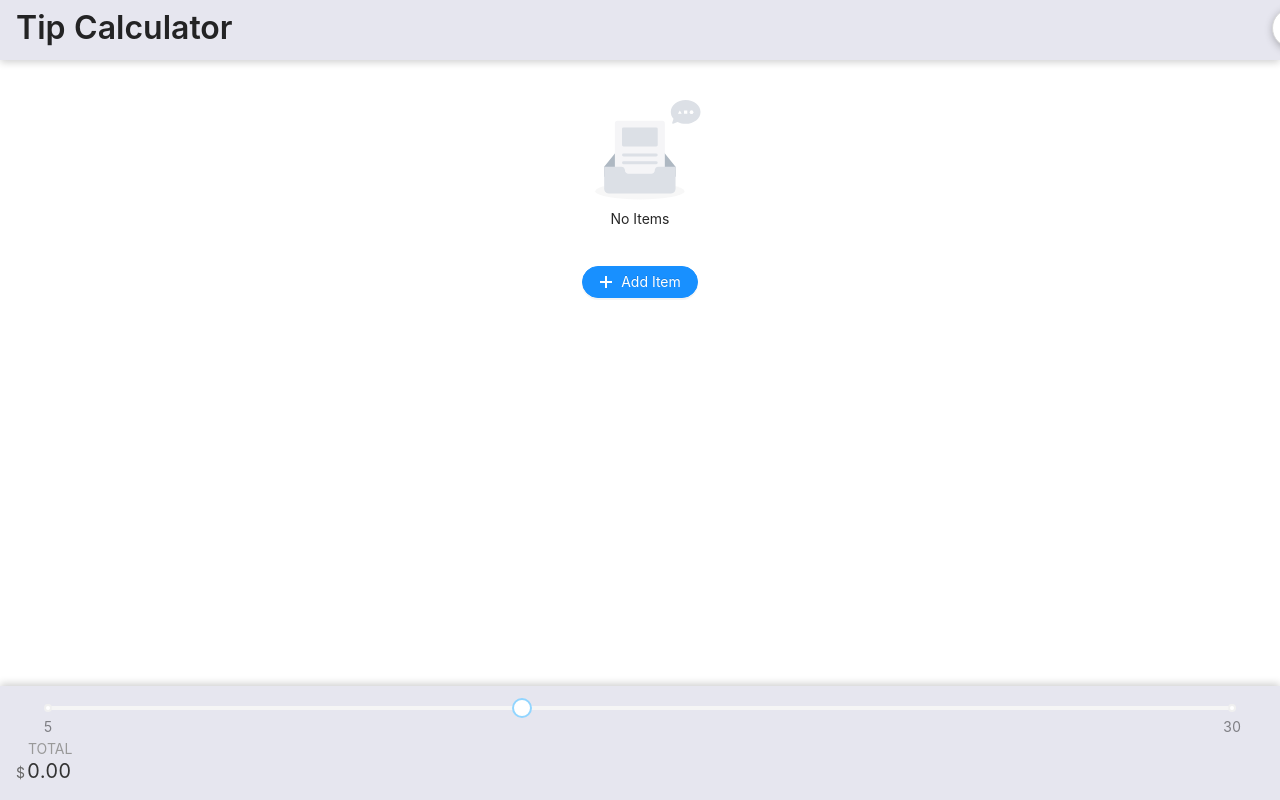
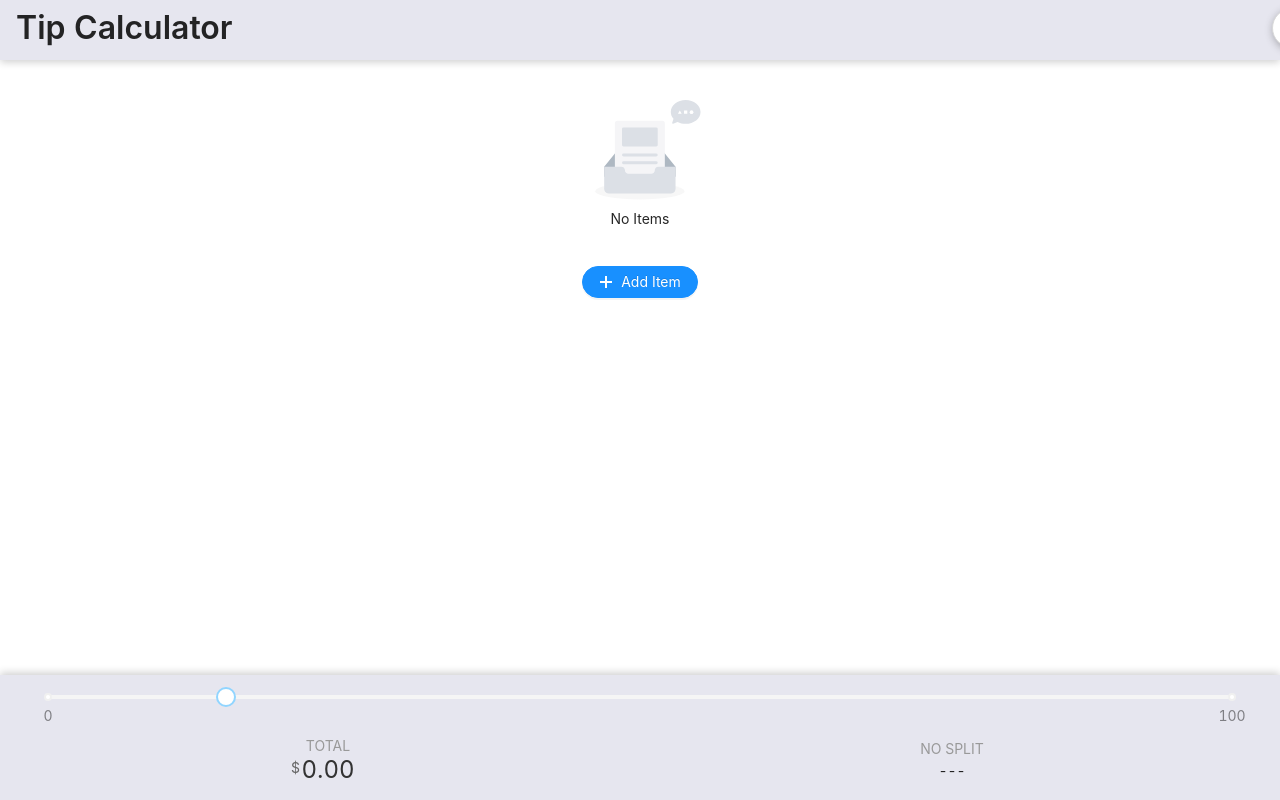
Before and after one commit to mikedpad/tip-calculator, a React (Create React App) app: page / in a window 1280 px wide. Built offline with nearby package versions, Linux system fonts and the light colour scheme.

Commit message:
Moved Header and Footer into separate components

```diff
--- a/src/components/App.jsx
+++ b/src/components/App.jsx
@@ -1,12 +1,10 @@
 import { Col, Row, Table, Empty } from 'antd';
-import Title from 'antd/lib/typography/Title';
-import TipSlider from './UI/TipSlider';
-import AppSettingsButton from './UI/Buttons/AppSettingsButton';
-import Amount from './UI/Amount';
 import { useTipCalc } from '../context/useTipCalc';
 import InputCost from './UI/Fields/InputCost';
 import DeleteItemButton from './UI/Buttons/DeleteItemButton';
 import AddItemButton from './UI/Buttons/AddItemButton';
+import Header from './UI/Header';
+import Footer from './UI/Footer';
 
 const currency = new Intl.NumberFormat(`en-US`, {
   style: `currency`,
@@ -17,9 +15,8 @@ const currency = new Intl.NumberFormat(`en-US`, {
 const TableFooter = () => <AddItemButton />;
 
 const App = () => {
-  const { items, evenSplit } = useTipCalc();
+  const { items, total, split } = useTipCalc();
   const hasItems = items.length > 0;
-  const total = items.reduce((acc, { cost, tip }) => acc + cost + tip, 0);
 
   const columns = [
     {
@@ -48,29 +45,7 @@ const App = () => {
 
   return (
     <>
-      <header
-        style={{
-          backgroundColor: `#e6e6ef`,
-          boxShadow: `0 2px 8px rgba(0, 0, 0, 0.2)`,
-          minHeight: 60,
-          margin: `0 0 16px`,
-          padding: `0 16px`,
-          position: `fixed`,
-          left: 0,
-          right: 0,
-          top: 0,
-          zIndex: 3,
-        }}
-      >
-        <Row align="middle" wrap={false}>
-          <Col flex="auto">
-            <Title style={{ margin: 0, fontSize: 32 }}>Tip Calculator</Title>
-          </Col>
-          <Col flex="0 1">
-            <AppSettingsButton />
-          </Col>
-        </Row>
-      </header>
+      <Header title="Tip Calculator" />
       <main style={{ padding: `60px 0 120px` }}>
         <Row align="middle" justify="center">
           <Col flex="auto">
@@ -91,30 +66,7 @@ const App = () => {
           </Col>
         </Row>
       </main>
-      <footer
-        style={{
-          backgroundColor: `#e6e6ef`,
-          bottom: 0,
-          boxShadow: `0 -2px 8px rgba(0, 0, 0, 0.2)`,
-          padding: `8px 16px 16px`,
-          position: `fixed`,
-          left: 0,
-          right: 0,
-          zIndex: 2,
-        }}
-      >
-        <TipSlider />
-        <Row align="middle" justify="center" wrap={false}>
-          <Col flex="auto">
-            <Amount label="Total" value={total} />
-          </Col>
-          {evenSplit && (
-            <Col flex="auto">
-              <Amount label="Split" value={total} />
-            </Col>
-          )}
-        </Row>
-      </footer>
+      <Footer total={total} split={split} />
     </>
   );
 };
--- a/src/components/UI/Buttons/AppSettingsButton.jsx
+++ b/src/components/UI/Buttons/AppSettingsButton.jsx
@@ -1,7 +1,7 @@
 import { SettingOutlined } from '@ant-design/icons';
 import { Button, Form, Modal, Switch } from 'antd';
+import clamp from 'lodash/clamp';
 import debounce from 'lodash/debounce';
-import clamp from 'lodash/clamp';
 import { useTipCalc } from '../../../context/useTipCalc';
 import IntInput from '../Fields/IntInput';
 
@@ -10,16 +10,12 @@ const { Item } = Form;
 const SettingsModalButton = () => {
   const {
     showDetails,
-    evenSplit,
-    toggleEvenSplit,
-    splitCount,
-    setSplitCount,
+    split,
+    splitRange: [minSplit, maxSplit],
+    setSplit,
     toggleDetails,
-    tipRange: [minTip, maxTip],
-    setTipRange,
   } = useTipCalc();
-  const onMinTipChange = debounce(v => setTipRange([clamp(v, 0, maxTip), maxTip]), 50);
-  const onMaxTipChange = debounce(v => setTipRange([minTip, clamp(v, minTip, 100)]), 50);
+  const onSplitChange = debounce(v => setSplit(clamp(v, minSplit, maxSplit)), 50);
 
   function showSettingsModal() {
     Modal.info({
@@ -32,15 +28,8 @@ const SettingsModalButton = () => {
           <Item label="Show Details">
             <Switch defaultChecked={showDetails} onChange={toggleDetails} />
           </Item>
-          <Item label="Even Split">
-            <Switch defaultChecked={evenSplit} onChange={toggleEvenSplit} />
-            <IntInput value={splitCount} onChange={setSplitCount} disabled={evenSplit} />
-          </Item>
-          <Item label="Min %">
-            <IntInput value={minTip} onChange={onMinTipChange} />
-          </Item>
-          <Item label="Max %">
-            <IntInput value={maxTip} onChange={onMaxTipChange} />
+          <Item label="Split">
+            <IntInput value={split} onChange={onSplitChange} />
           </Item>
         </Form>
       ),
--- /dev/null
+++ b/src/components/UI/Footer.jsx
@@ -0,0 +1,42 @@
+import PropTypes from 'prop-types';
+import TipSlider from './Interactable/TipSlider';
+import Amount from './Text/Amount';
+
+const Footer = ({ total, split }) => {
+  const splitEnabled = split > 1;
+  return (
+    <footer
+      style={{
+        backgroundColor: `#e6e6ef`,
+        bottom: 0,
+        boxShadow: `0 -2px 8px rgba(0, 0, 0, 0.2)`,
+        padding: `8px 16px 16px`,
+        position: `fixed`,
+        left: 0,
+        right: 0,
+        zIndex: 2,
+      }}
+    >
+      <TipSlider />
+      <div className="totals">
+        <div className="totals-value">
+          <Amount label="Total" value={total} />
+        </div>
+        <div className="totals-split">
+          <Amount
+            // label={splitEnabled ? `Split In ${split}` : `No Split`}
+            label={splitEnabled ? `${split}-Way Split` : `No Split`}
+            value={splitEnabled ? total / split : null}
+          />
+        </div>
+      </div>
+    </footer>
+  );
+};
+
+export default Footer;
+
+Footer.propTypes = {
+  total: PropTypes.number.isRequired,
+  split: PropTypes.number.isRequired,
+};
--- /dev/null
+++ b/src/components/UI/Header.jsx
@@ -0,0 +1,37 @@
+import PropTypes from 'prop-types';
+import { Col, Row, Typography } from 'antd';
+import AppSettingsButton from './Buttons/AppSettingsButton';
+
+const { Title } = Typography;
+
+const Header = ({ title }) => (
+  <header
+    style={{
+      backgroundColor: `#e6e6ef`,
+      boxShadow: `0 2px 8px rgba(0, 0, 0, 0.2)`,
+      minHeight: 60,
+      margin: `0 0 16px`,
+      padding: `0 16px`,
+      position: `fixed`,
+      left: 0,
+      right: 0,
+      top: 0,
+      zIndex: 3,
+    }}
+  >
+    <Row align="middle" wrap={false}>
+      <Col flex="auto">
+        <Title style={{ margin: 0, fontSize: 32 }}>{title}</Title>
+      </Col>
+      <Col flex="0 1">
+        <AppSettingsButton />
+      </Col>
+    </Row>
+  </header>
+);
+
+export default Header;
+
+Header.propTypes = {
+  title: PropTypes.string.isRequired,
+};
--- a/src/components/UI/TipSlider.jsx
+++ b/src/components/UI/Interactable/TipSlider.jsx
@@ -1,15 +1,18 @@
 import { Slider } from 'antd';
 import debounce from 'lodash/debounce';
-import { useTipCalc } from '../../context/useTipCalc';
+import { useTipCalc } from '../../../context/useTipCalc';
 
 function formatTip(value) {
   return `${value}%`;
 }
 
 const TipSlider = () => {
-  const { tipRate, setTipRate, tipRange } = useTipCalc();
+  const {
+    tipRate,
+    setTipRate,
+    tipRange: [minTip, maxTip],
+  } = useTipCalc();
   const onTipChange = debounce(v => setTipRate(v), 50);
-  const [minTip, maxTip] = tipRange;
 
   return (
     <div style={{ overflow: `auto` }}>
@@ -25,7 +28,7 @@ const TipSlider = () => {
         tipFormatter={formatTip}
         onAfterChange={onTipChange}
         defaultValue={tipRate}
-        style={{ margin: `8px 32px 24px` }}
+        style={{ margin: `8px 32px 32px` }}
       />
     </div>
   );
--- a/src/components/UI/Amount.jsx
+++ b/src/components/UI/Text/Amount.jsx
@@ -5,16 +5,16 @@ const Amount = ({ label, value }) => {
   return (
     <div className="amount">
       <div className="amount-label">
-        <span style={{ color: `#999`, marginLeft: 12 }}>{label.toUpperCase()}</span>
+        <span className="label">{label.toUpperCase()}</span>
       </div>
       <div className="amount-value">
         {valueIsNumber ? (
           <>
-            <span style={{ color: `#666`, marginRight: 2 }}>$</span>
-            <span style={{ fontSize: 20, color: `#333`, lineHeight: 1.1 }}>{value.toFixed(2)}</span>
+            <span className="prefix">$</span>
+            <span className="value">{value.toFixed(2)}</span>
           </>
         ) : (
-          `Error`
+          `---`
         )}
       </div>
     </div>
--- a/src/context/tipCalcReducer.js
+++ b/src/context/tipCalcReducer.js
@@ -3,18 +3,19 @@ import { nanoid } from 'nanoid';
 export const defaultState = {
   items: [],
   tipRate: 15,
-  tipRange: [5, 30],
+  tipRange: [0, 100],
+  split: 1,
+  splitRange: [1, 10],
   showDetails: true,
-  evenSplit: false,
-  splitCount: 2,
 };
 
 export const reducer = (state = defaultState, action) => {
   const { type, payload } = action;
+  const newState = props => ({ ...state, ...props });
+
   switch (type) {
     case `CREATE_ITEM`:
-      return {
-        ...state,
+      return newState({
         items: [
           ...state.items,
           {
@@ -24,10 +25,9 @@ export const reducer = (state = defaultState, action) => {
             subtotal: 0,
           },
         ],
-      };
+      });
     case `UPDATE_ITEM`: {
-      return {
-        ...state,
+      return newState({
         items: state.items.map(item => {
           const { id, cost } = payload;
           const tip = state.tipRate * 0.01 * cost;
@@ -40,17 +40,13 @@ export const reducer = (state = defaultState, action) => {
               }
             : item;
         }),
-      };
+      });
     }
     case `DELETE_ITEM`:
-      return {
-        ...state,
-        items: state.items.filter(({ id }) => id !== payload),
-      };
+      return newState({ items: state.items.filter(({ id }) => id !== payload) });
     case `SET_TIP_RATE`: {
       const tipRate = parseInt(payload, 10);
-      return {
-        ...state,
+      return newState({
         tipRate,
         items: state.items.map(item => {
           const tip = tipRate * 0.01 * item.cost;
@@ -60,30 +56,12 @@ export const reducer = (state = defaultState, action) => {
             subtotal: item.cost + tip,
           };
         }),
-      };
-    }
-    case `SET_TIP_RANGE`: {
-      const [min, max] = payload;
-      return {
-        ...state,
-        tipRange: [parseInt(min, 10), parseInt(max, 10)],
-      };
+      });
     }
     case `TOGGLE_DETAILS`:
-      return {
-        ...state,
-        showDetails: !state.showDetails,
-      };
-    case `TOGGLE_EVEN_SPLIT`:
-      return {
-        ...state,
-        evenSplit: !state.evenSplit,
-      };
-    case `SET_SPLIT_COUNT`:
-      return {
-        ...state,
-        splitCount: parseInt(payload, 10),
-      };
+      return newState({ showDetails: !state.showDetails });
+    case `SET_SPLIT`:
+      return newState({ split: parseInt(payload, 10) });
     default:
       return state;
   }
--- a/src/context/useTipCalc.jsx
+++ b/src/context/useTipCalc.jsx
@@ -9,39 +9,34 @@ function useTipCalc() {
     throw new Error(`useTipCalc must be used within a TipCalcProvider`);
   }
   const [state, dispatch] = context;
-  const { items, tipRate, tipRange } = state;
-  // const subtotal = items.reduce((acc, { value }) => acc + value, 0);
-  // const calcTotal = () => calcTip(subtotal) + subtotal;
 
   return {
     createItem: () => dispatch({ type: `CREATE_ITEM` }),
     updateItem: payload => dispatch({ type: `UPDATE_ITEM`, payload }),
     deleteItem: payload => dispatch({ type: `DELETE_ITEM`, payload }),
     setTipRate: payload => dispatch({ type: `SET_TIP_RATE`, payload }),
-    setTipRange: payload => dispatch({ type: `SET_TIP_RANGE`, payload }),
+    setSplit: payload => dispatch({ type: `SET_SPLIT`, payload }),
     toggleDetails: () => dispatch({ type: `TOGGLE_DETAILS` }),
-    toggleEvenSplit: () => dispatch({ type: `TOGGLE_EVEN_SPLIT` }),
-    setSplitCount: () => dispatch({ type: `SET_SPLIT_COUNT` }),
     get items() {
-      return items;
+      return state.items;
     },
     get tipRate() {
-      return tipRate;
+      return state.tipRate;
     },
     get tipRange() {
-      return tipRange;
+      return state.tipRange;
     },
     get total() {
-      return items.reduce((acc, { cost, tip }) => acc + cost + tip, 0);
+      return state.items.reduce((acc, { cost, tip }) => acc + cost + tip, 0);
     },
     get showDetails() {
       return state.showDetails;
     },
-    get evenSplit() {
-      return state.evenSplit;
+    get split() {
+      return state.split;
     },
-    get splitCount() {
-      return state.splitCount;
+    get splitRange() {
+      return state.splitRange;
     },
   };
 }
--- a/src/style.scss
+++ b/src/style.scss
@@ -31,3 +31,45 @@ $sliderHandleBorder: 2px;
   width: $sliderHandleSize;
   margin-top: ($sliderHandleSize / 2 - $sliderHandleBorder) * -1;
 }
+
+////////////////////////////////////////
+// Footer
+////////////////////////////////////////
+
+.totals {
+  display: flex;
+  flex-flow: row nowrap;
+  justify-content: center;
+  align-items: center;
+}
+.totals-value,
+.totals-split {
+  flex: 1 0 50%;
+  text-align: center;
+}
+.amount {
+  display: inline-block;
+  margin: 0 auto;
+  text-align: center;
+}
+
+.amount-label {
+  .label {
+    color: #999;
+  }
+}
+
+.amount-value {
+  position: relative;
+  display: inline-block;
+  .prefix {
+    position: absolute;
+    color: #666;
+    left: -0.75em;
+  }
+  .value {
+    font-size: 24px;
+    color: #333;
+    line-height: 1.1;
+  }
+}
```
